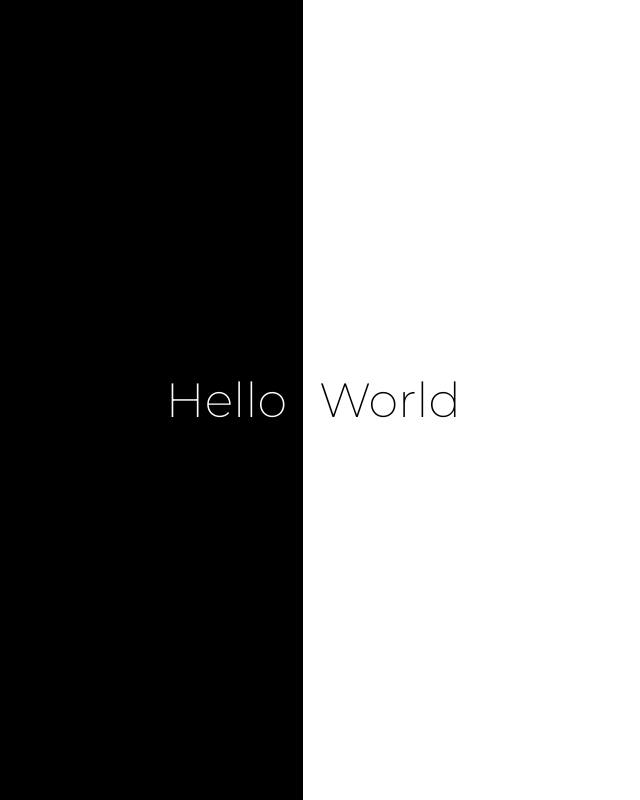
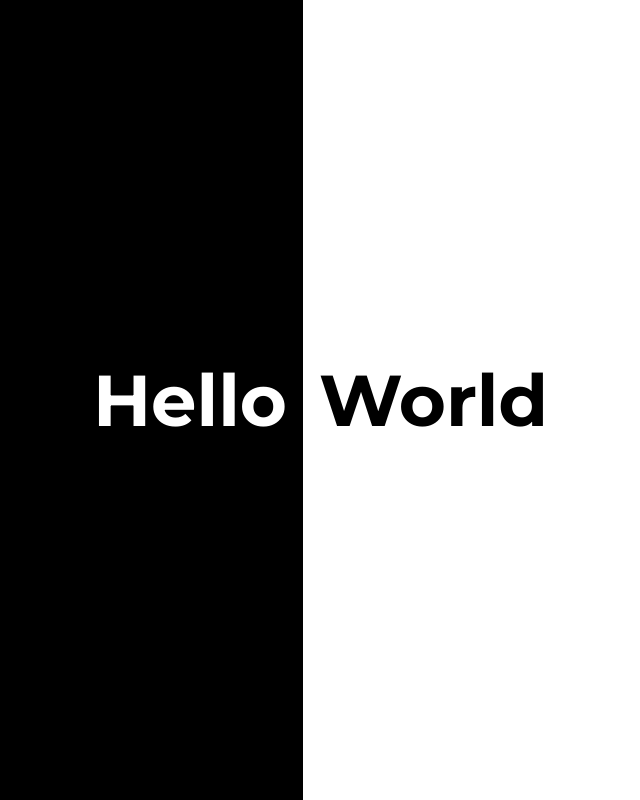
Before and after one commit to pwabucket/pwabucket-hello-world, a React (Vite) app: page / in a window 1280 px wide. Shown: the whole page, without its empty margins (337-977 px from the left). Built offline with nearby package versions, Linux system fonts and the light colour scheme.

Commit message:
Changed font-weight to bold

```diff
--- a/src/App.tsx
+++ b/src/App.tsx
@@ -1,6 +1,6 @@
 function App() {
   return (
-    <div className="flex flex-col min-h-screen text-5xl font-extralight md:flex-row">
+    <div className="flex flex-col min-h-screen text-6xl font-bold md:text-7xl md:flex-row">
       <div className="flex items-end justify-center flex-1 p-4 text-white bg-black md:justify-end md:items-center">
         Hello
       </div>
--- a/src/main.css
+++ b/src/main.css
@@ -1,4 +1,4 @@
-@import "@fontsource/montserrat/200";
+@import "@fontsource/montserrat/700";
 
 @tailwind base;
 @tailwind components;
```
